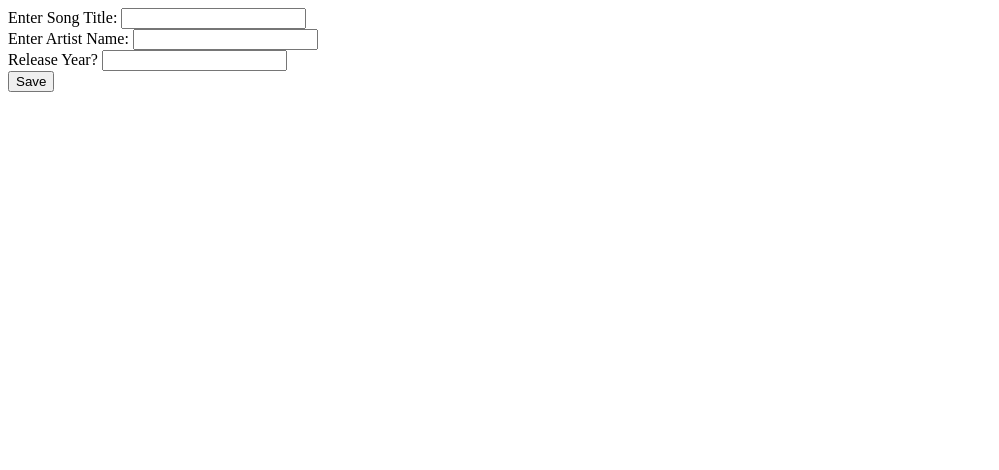
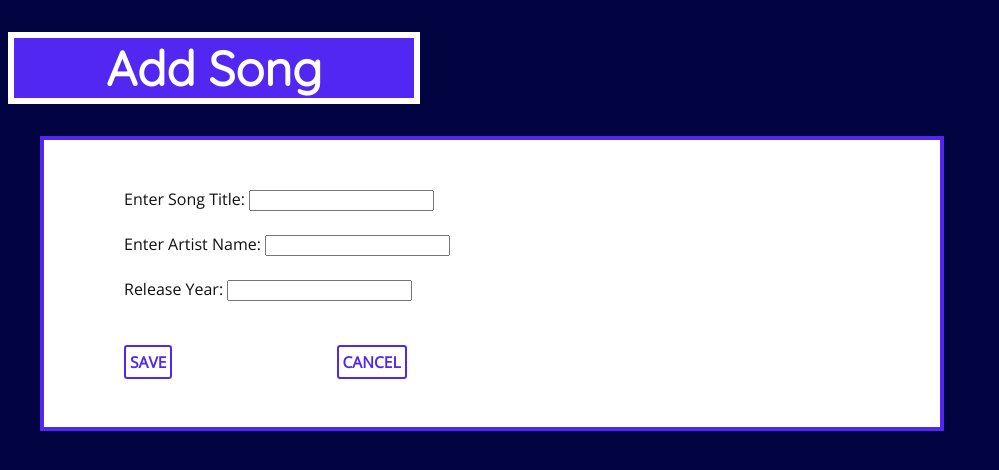
Before and after one commit to EVELYN-RYAN/Project3_G1, a Node server app: template views/addSong.ejs in a window 1280 px wide. Shown: the top 470 px of the page, without its empty margins (0-999 px from the left). Run offline with Node 20, Linux system fonts and the light colour scheme; the template is opened without the code that fills it, so the values that code supplies are empty; some libraries are stand-ins or nearby versions.

Commit message:
Add styling and cancel button

```diff
--- a/views/addSong.ejs
+++ b/views/addSong.ejs
@@ -2,19 +2,87 @@
 <html lang="en">
     <head>
         <title>Add Song</title>
+        <link rel="preconnect" href="https://fonts.gstatic.com">
+        <link href="https://fonts.googleapis.com/css2?family=Open+Sans&family=Quicksand&display=swap" rel="stylesheet">
+        <style>
+            /*font-family: 'Open Sans', sans-serif;
+            font-family: 'Quicksand', sans-serif;
+            purple blue: #5327F2
+            bright blue: #0511F2
+            medium blue: #030BA6
+            dark blue: #020873
+            navy blue: #010440
+            */
+            body {
+                background-color: #010440;
+                color: #fff;
+            }
+            h1 {
+                background-color: #5327F2;
+                color: #fff;
+                font-family: 'Quicksand', sans-serif;
+                font-weight: bolder;
+                text-align: center;
+                font-size: 3rem;
+                border: 0.4rem solid white;
+                max-width: 25rem;
+            }
+            main {
+                background-color: #fff;
+                color: #111;
+                font-family: 'Open Sans', sans-serif;
+                padding: 3rem;
+                max-width: 50rem;
+                margin: 2rem;
+                border: 0.25rem solid #5327F2;
+            }
+            form {
+                display: inline;
+            }
+            div {
+                padding-left: 2rem;
+            }
+            input[type="submit"] {
+                font-family: 'Open Sans', sans-serif;
+                background-color: #fff;
+                color: #5327F2;
+                text-transform: uppercase;
+                border: 2px solid #5327F2;
+                font-weight: bold;
+                font-size: 0.975rem;
+                border-radius: 0.2rem;
+                padding: 0.25rem;
+                transition: color 300ms ease-in, border 300ms ease-in, background-color 300ms ease-in;
+            }
+            input[type="submit"]:hover {
+                background-color: #5327F2;
+                color: white;
+                border: 2px solid #111;
+            }
+            .save {
+                margin-left: 2rem;
+                margin-right: 10rem;
+            }
+        </style>
     </head>
     <body>
+        <h1>Add Song</h1>
+    <main>
         <form action="/addSong" method="POST">
+            <div class="main">
                 <label for="Title">Enter Song Title:</label>
                 <input id="Title" type="text" name="Title">
-        <br>
+                <br><br>
                 <label for="Artist">Enter Artist Name:</label>
                 <input id="Artist" type="text" name="Artist">
-        <br>
-        <label for="ReleaseYear">Release Year?</label>
+                <br><br>
+                <label for="ReleaseYear">Release Year:</label>
                 <input id="ReleaseYear" type="text" name="ReleaseYear">
-        <br>
-        <input type="submit" value="Save">
+            </div>
+            <br><br>
+            <input class="save" type="submit" value="Save">
         </form>
+        <form action="\"><input class="cancel" type="submit" value="Cancel"></form>
+    </main>
     </body>
 </html>
```
Lines whose indentation alone changed are shown as unchanged.
